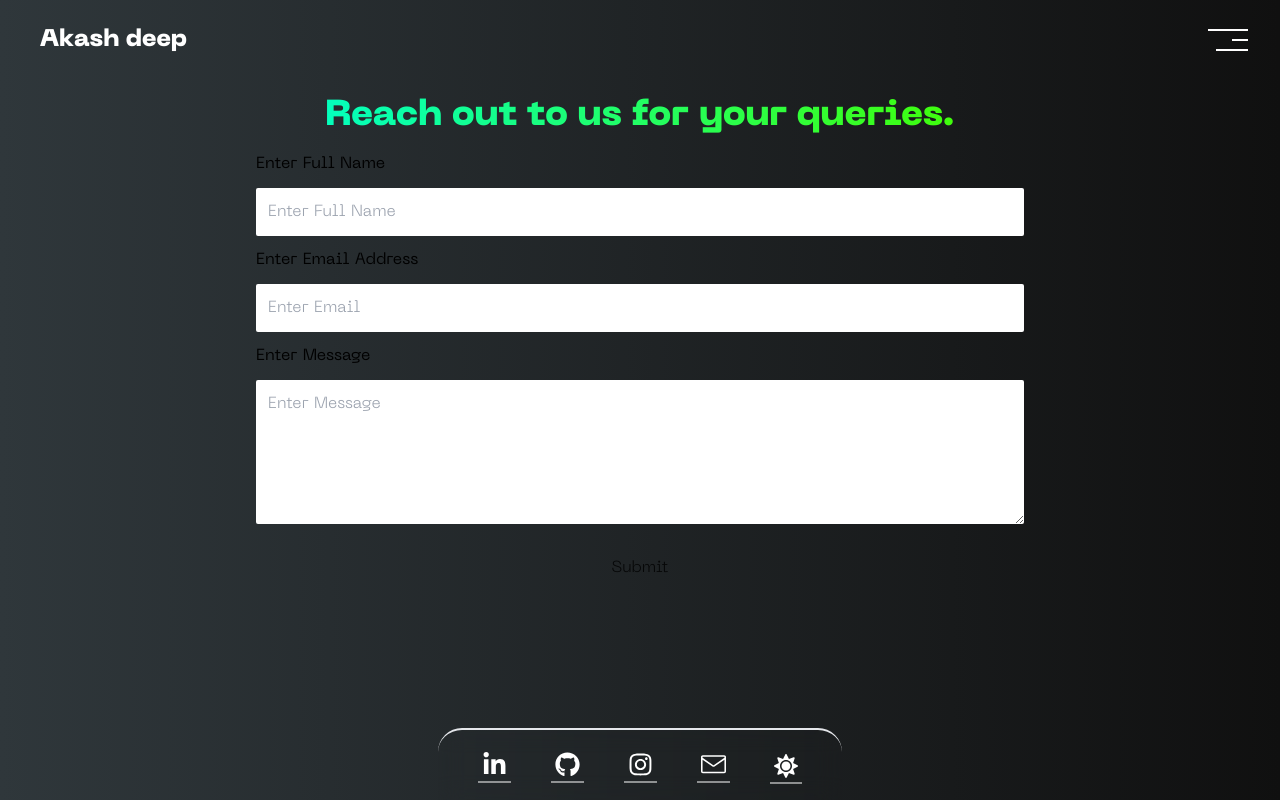
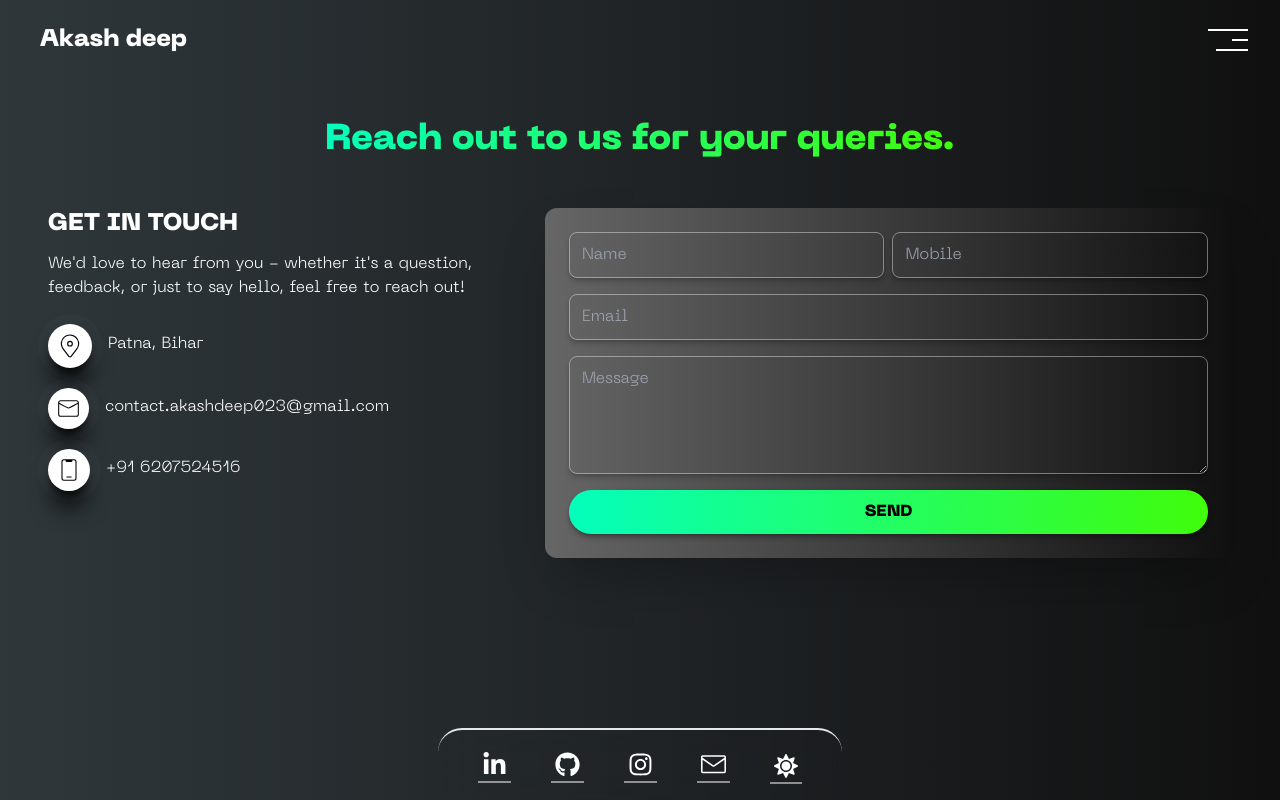
Before and after one commit to akashdeep023/Portfolio, a React (Vite) app: page /contact in a window 1280 px wide. Shown: the top 800 px of the page. Built offline with nearby package versions, Linux system fonts and the light colour scheme.

Commit message:
Update pages

```diff
--- a/src/pages/Contact.jsx
+++ b/src/pages/Contact.jsx
@@ -1,100 +1,12 @@
-import React, { useState } from "react";
-import { useForm, ValidationError } from "@formspree/react";
+import React from "react";
 import Heading from "../components/Heading";
-import { Link } from "react-router-dom";
+import ContactBox from "../components/ContactBox";
 
 function Contact() {
-	const [state, handleSubmit] = useForm("xnqerran");
-	if (state.succeeded) {
-		return (
-			<div className="w-full min-full mb-4 sm:mb-8">
-				<Heading text={"Reach out to us for your queries."} />
-				<div className="flex items-center justify-center w-full h-full">
-					<div className="w-[85%] sm:w-[60%] mt-16 min-w-72 flex flex-col justify-center items-center gap-3">
-						<h1 className="font-bold text-xl">
-							Thank you for reaching out to us 😊.
-						</h1>
-						<p className="">
-							We will get back to you as soon as possible.
-						</p>
-						<Link to={"/"}>
-							<button className="mt-2 py-2 sm:py-3 px-4 sm:px-6  rounded-xl border outline-1   outline-green-800 text-black/80">
-								Home
-							</button>
-						</Link>
-					</div>
-				</div>
-			</div>
-		);
-	}
 	return (
-		<div className="w-full min-full mb-4 sm:mb-8">
+		<div className="py-4 sm:py-5 md:py-6 px-6 sm:px-9 md:px-12">
 			<Heading text={"Reach out to us for your queries."} />
-			<div className="flex items-center justify-center w-full h-full">
-				<form
-					onSubmit={handleSubmit}
-					className="w-[85%] sm:w-[60%] min-w-72 flex flex-col gap-3"
-				>
-					<label htmlFor="nameBox">
-						<b>Enter Full Name</b>
-					</label>
-					<input
-						id="nameBox"
-						type="name"
-						name="name"
-						placeholder="Enter Full Name"
-						required
-						className="p-2 sm:p-3 rounded-sm border-none outline-1 outline-green-800 text-black/80"
-					/>
-					<ValidationError
-						prefix="Full Name"
-						field="name"
-						errors={state.errors}
-						className="text-red-800 font-bold"
-					/>
-					<label htmlFor="email">
-						<b>Enter Email Address</b>
-					</label>
-					<input
-						id="email"
-						type="email"
-						name="email"
-						placeholder="Enter Email"
-						required
-						className="p-2 sm:p-3 rounded-sm border-none outline-1 outline-green-800 text-black/80"
-					/>
-					<ValidationError
-						prefix="Email"
-						field="email"
-						errors={state.errors}
-						className="text-red-800 font-bold"
-					/>
-					<label htmlFor="message">
-						<b>Enter Message</b>
-					</label>
-					<textarea
-						id="message"
-						name="message"
-						placeholder="Enter Message"
-						required
-						rows="5"
-						className="p-2 sm:p-3 rounded-sm border-none outline-1 outline-green-800 text-black/80"
-					/>
-					<ValidationError
-						prefix="Message"
-						field="message"
-						errors={state.errors}
-						className="text-red-800 font-bold"
-					/>
-					<button
-						type="submit"
-						disabled={state.submitting}
-						className="mt-2 p-2 sm:p-3 rounded-sm border-none outline-1   outline-green-800 text-black/80"
-					>
-						{state.submitting ? "Loading..." : "Submit"}
-					</button>
-				</form>
-			</div>
+			<ContactBox />
 		</div>
 	);
 }
--- a/src/pages/Project.jsx
+++ b/src/pages/Project.jsx
@@ -1,5 +1,5 @@
 import React from "react";
-import Heading from "./Heading";
+import Heading from "../components/Heading";
 
 const Project = () => {
 	return (
--- a/src/utils.js
+++ /dev/null
@@ -1,6 +0,0 @@
-export const handleScrollTop = () => {
-	window.scrollTo({
-		top: 0,
-		behavior: "smooth",
-	});
-};
```
